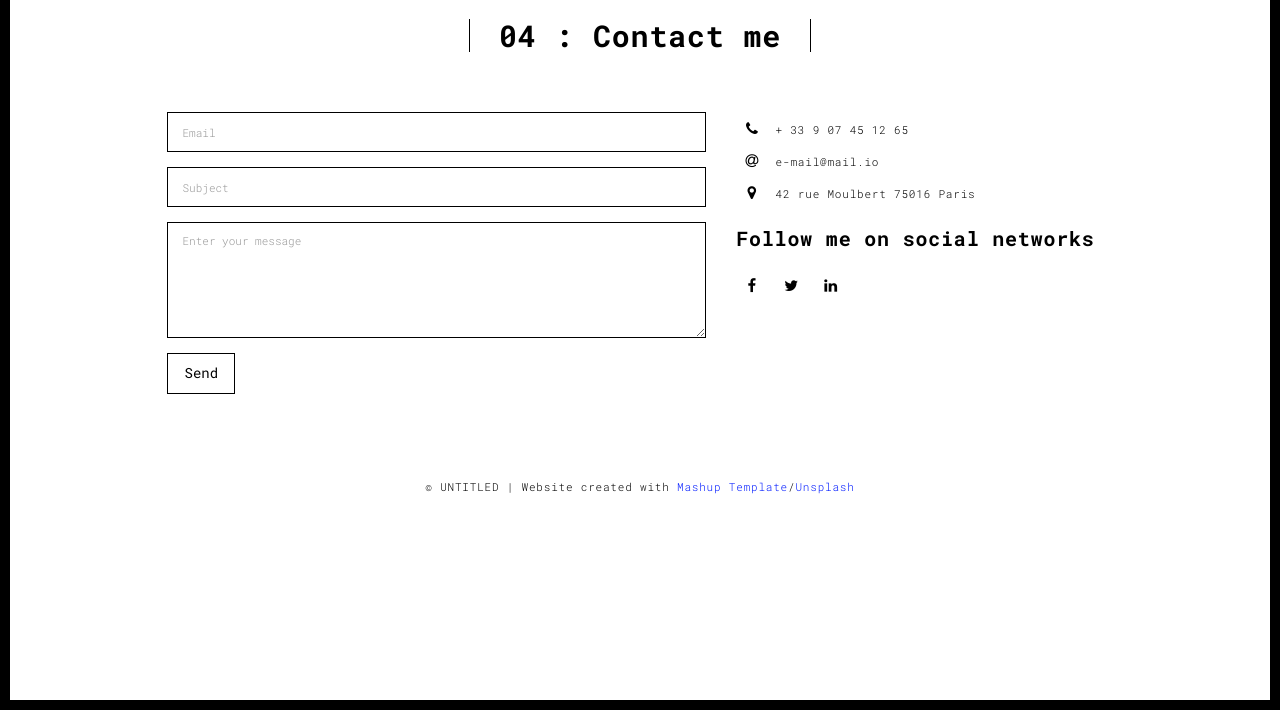
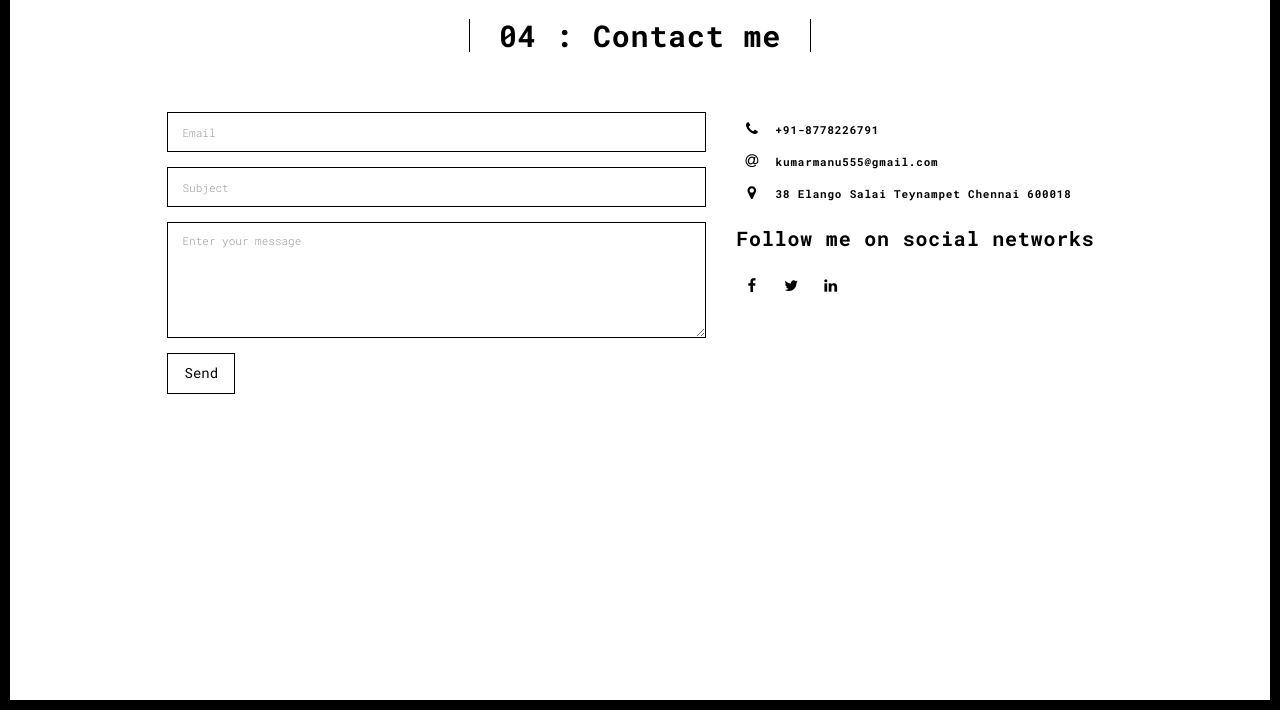
Before and after one commit to killswitch09/portfolio, a Flask app: page /contact.html in a window 1280 px wide. Shown: the part 90-800 px from the top of the page. Run offline with Flask 2, Linux system fonts and the light colour scheme; some libraries are stand-ins or nearby versions.

Commit message:
initial personal info changes!

```diff
--- a/templates/contact.html
+++ b/templates/contact.html
@@ -7,7 +7,7 @@
   <meta content="width=device-width,initial-scale=1" name="viewport">
   <meta content="description" name="description">
   <meta name="google" content="notranslate" />
-  <meta content="Mashup templates have been developped by Orson.io team" name="author">
+  <!-- <meta content="Mashup templates have been developped by Orson.io team" name="author"> -->
 
   <!-- Disable tap highlight on IE -->
   <meta name="msapplication-tap-highlight" content="no">
@@ -79,30 +79,30 @@
                         <li>
                           <span class="fa-icon">
                             <i class="fa fa-phone" aria-hidden="true"></i>
-                          </span>
-                          + 33 9 07 45 12 65
+                          </span><b>
+                          +91-8778226791</b>
                         </li>
                         <li>
                           <span class="fa-icon">
                             <i class="fa fa-at" aria-hidden="true"></i>
-                          </span>
-                          e-mail@mail.io
+                          </span><b>
+                          kumarmanu555@gmail.com</b>
                         </li>
                         <li>
                           <span class="fa-icon">
                             <i class="fa fa fa-map-marker" aria-hidden="true"></i>
-                          </span>
-                          42 rue Moulbert 75016 Paris
+                          </span><b>
+                          38 Elango Salai Teynampet Chennai 600018</b>
                         </li>
                       </ul>
                       <h3>Follow me on social networks</h3>
                       <a href="http://www.facebook.com" title="" class="fa-icon">
                         <i class="fa fa-facebook"></i>
                       </a>
-                      <a href="http://www.twitter.com" title="" class="fa-icon">
+                      <a href="http://www.twitter.com/Aviral__" title="" class="fa-icon">
                         <i class="fa fa-twitter"></i>
                       </a>
-                      <a href="http://www.linkedin.com" title="" class="fa-icon">
+                      <a href="http://www.linkedin.com/in/aviral-k/" title="" class="fa-icon">
                         <i class="fa fa-linkedin"></i>
                       </a>
 
@@ -119,7 +119,7 @@
   </div>
 
 
-<footer class="footer-container text-center">
+<!-- <footer class="footer-container text-center">
   <div class="container">
     <div class="row">
       <div class="col-xs-12">
@@ -127,7 +127,7 @@
       </div>
     </div>
   </div>
-</footer>
+</footer> -->
 
 <script>
   document.addEventListener("DOMContentLoaded", function (event) {
--- a/templates/index.html
+++ b/templates/index.html
@@ -7,7 +7,7 @@
   <meta content="width=device-width,initial-scale=1" name="viewport">
   <meta content="description" name="description">
   <meta name="google" content="notranslate" />
-  <meta content="Mashup templates have been developped by Orson.io team" name="author">
+  <!-- <meta content="Mashup templates have been developped by Orson.io team" name="author"> -->
 
   <!-- Disable tap highlight on IE -->
   <meta name="msapplication-tap-highlight" content="no">
--- a/templates/work.html
+++ b/templates/work.html
@@ -7,7 +7,7 @@
   <meta content="width=device-width,initial-scale=1" name="viewport">
   <meta content="description" name="description">
   <meta name="google" content="notranslate" />
-  <meta content="Mashup templates have been developped by Orson.io team" name="author">
+  <!-- <meta content="Mashup templates have been developped by Orson.io team" name="author"> -->
 
   <!-- Disable tap highlight on IE -->
   <meta name="msapplication-tap-highlight" content="no">
@@ -101,7 +101,7 @@
 </div>
 
 
-<footer class="footer-container text-center">
+<!-- <footer class="footer-container text-center">
   <div class="container">
     <div class="row">
       <div class="col-xs-12">
@@ -109,7 +109,7 @@
       </div>
     </div>
   </div>
-</footer>
+</footer> -->
 
 <script>
   document.addEventListener("DOMContentLoaded", function (event) {
--- a/templates/works.html
+++ b/templates/works.html
@@ -7,7 +7,7 @@
   <meta content="width=device-width,initial-scale=1" name="viewport">
   <meta content="description" name="description">
   <meta name="google" content="notranslate" />
-  <meta content="Mashup templates have been developped by Orson.io team" name="author">
+  <!-- <meta content="Mashup templates have been developped by Orson.io team" name="author"> -->
 
   <!-- Disable tap highlight on IE -->
   <meta name="msapplication-tap-highlight" content="no">
@@ -167,7 +167,7 @@
 </div>
 
 
-<footer class="footer-container text-center">
+<!-- <footer class="footer-container text-center">
   <div class="container">
     <div class="row">
       <div class="col-xs-12">
@@ -175,7 +175,7 @@
       </div>
     </div>
   </div>
-</footer>
+</footer> -->
 
 <script>
   document.addEventListener("DOMContentLoaded", function (event) {
```
Also changed, not shown: templates/about.html (+7 -8 lines), static/assets/profil.JPG (added).
